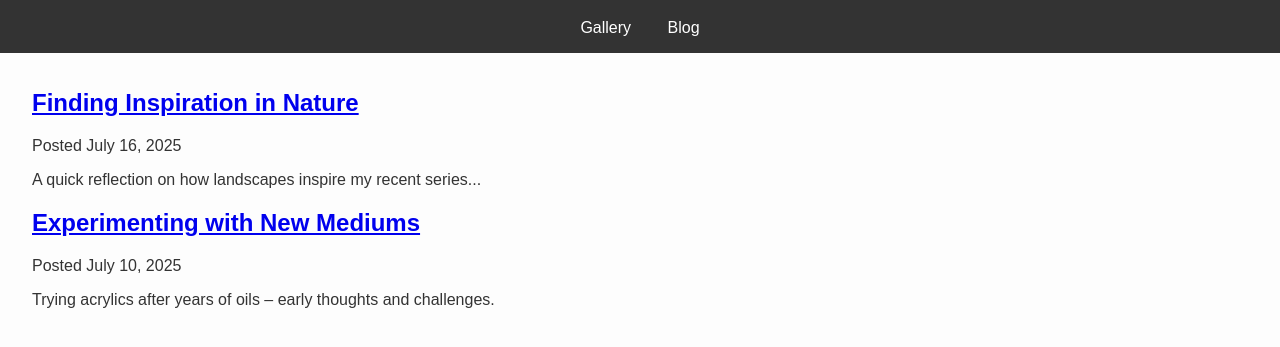
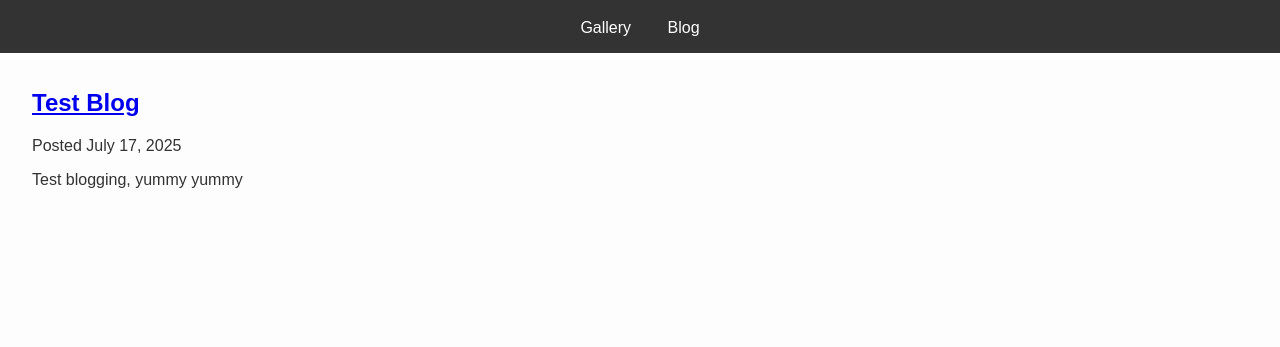
Before and after one commit to Remeseiz/TLZArt, a plain HTML site: page blog.html in a window 1280 px wide. Shown: the part 77-424 px from the top of the page. Drawn offline with Linux system fonts and the light colour scheme.

Commit message:
Update blog.html

```diff
--- a/blog.html
+++ b/blog.html
@@ -17,14 +17,9 @@
 
   <main class="blog-list">
     <article>
-      <h2><a href="blog/post1.html">Finding Inspiration in Nature</a></h2>
-      <p>Posted July 16, 2025</p>
-      <p>A quick reflection on how landscapes inspire my recent series...</p>
-    </article>
-    <article>
-      <h2><a href="blog/post2.html">Experimenting with New Mediums</a></h2>
-      <p>Posted July 10, 2025</p>
-      <p>Trying acrylics after years of oils – early thoughts and challenges.</p>
+      <h2><a href="blog/post1.html">Test Blog</a></h2>
+      <p>Posted July 17, 2025</p>
+      <p>Test blogging, yummy yummy</p>
     </article>
   </main>
 </body>
```
